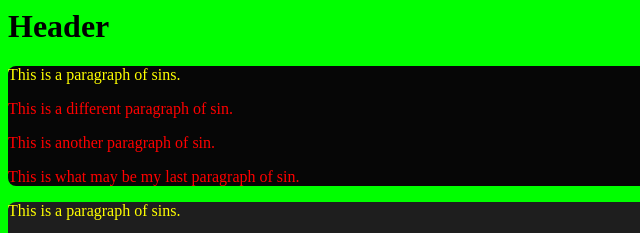
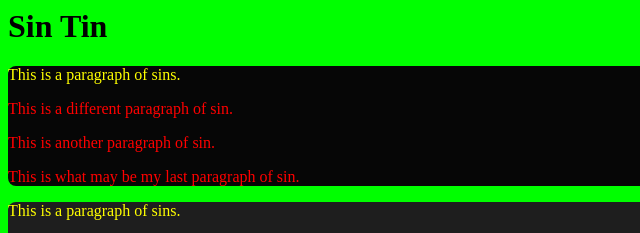
Before and after one commit to KakiKairyuu/SANIC, a plain HTML site: page index.html in a window 1280 px wide. Shown: the top 233 px of the page, 0-640 px from the left. Drawn offline with Linux system fonts and the light colour scheme.

Commit message:
Update index.html

```diff
--- a/index.html
+++ b/index.html
@@ -5,7 +5,7 @@
 <head><link href="style.css" rel="stylesheet" type= "text/css"></head>
   <body style="background-color:lime;">
 
-    <h1>Header</h1>
+    <h1>Sin Tin</h1>
     <div id="main" class="hamburger">
       <p class="intro">This is a paragraph of sins.</p>
       <p>This is a different paragraph of sin.</p>
```
